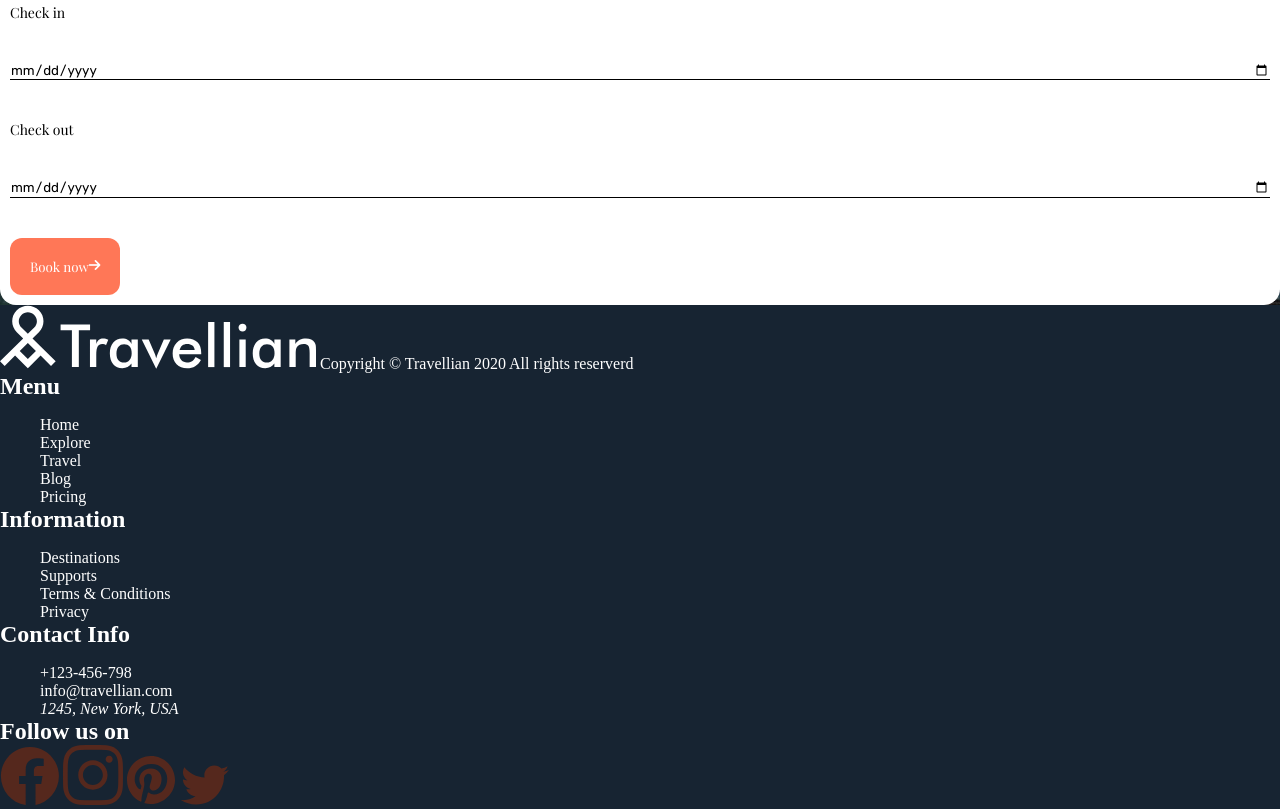
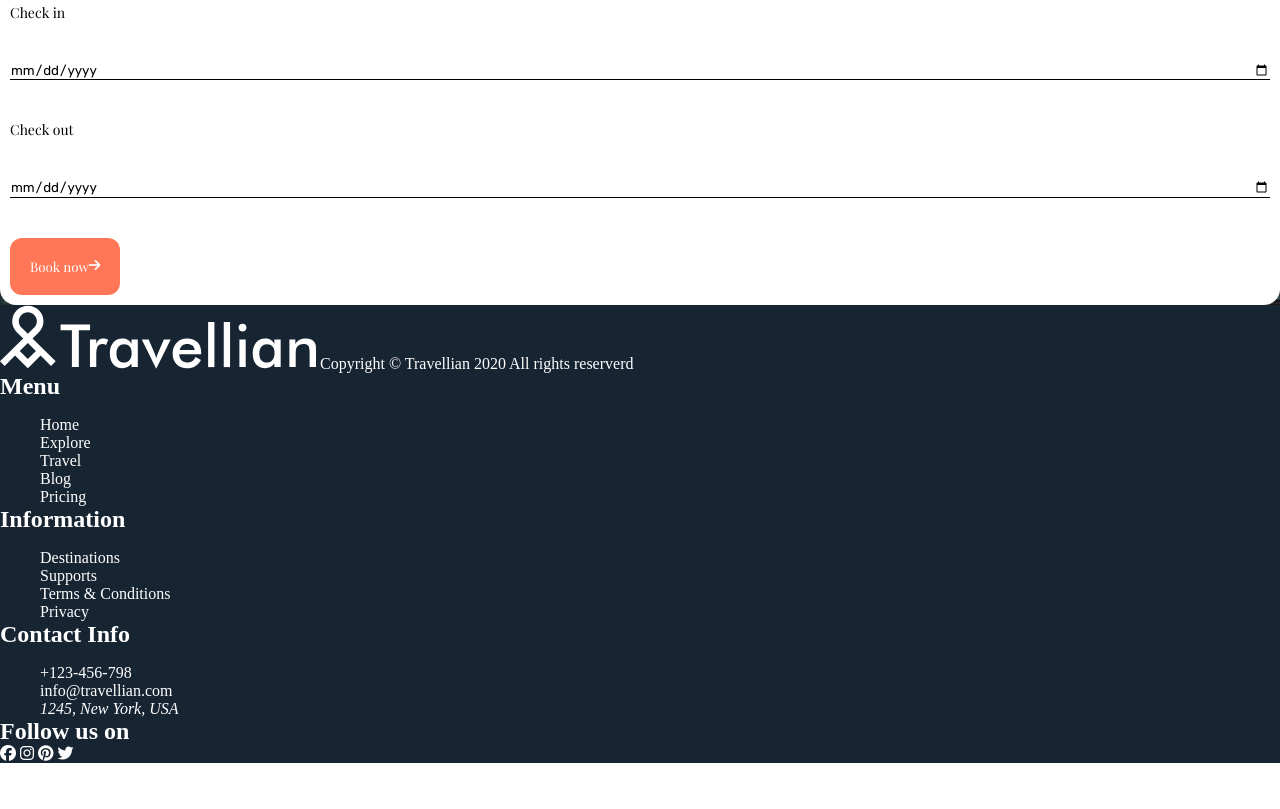
Before and after one commit to NaryLozano/202304-w1chwe-nary-lozano-tirmary-reyes, a website: page app/index.html in a window 1280 px wide. Shown: the part 586-1395 px from the top of the page. After the commit the page ends 1349 px from the top, so only its background shows below. Drawn offline with nearby package versions, Linux system fonts and the light colour scheme; files that its build step writes are made by us from their sources.

Commit message:
Add fontawesome icons

```diff
--- a/app/index.html
+++ b/app/index.html
@@ -40,8 +40,7 @@
         <div class="form form__struct form__container">
           <label class="form__struct form__struct__label" for="check-out">Check out</label>
           <input class="form__struct form__struct__input" type="date" id="check-out" required>
-          <button class="button button__submit">Book now <i class="fa-solid fa-arrow-right"
-              style="color: #ffffff;"></i></button>
+          <button class="button button__submit">Book now <i class="fa-solid fa-arrow-right"></i></button>
         </div>
       </form>
     </section>
@@ -49,7 +48,7 @@
       <div class="footer footer__logo">
         <img src="/logo/small-logo.svg" alt="small logo travellian">
         <img src="/logo/Travellian.svg" alt="travellian logo">
-        <span class="footer__logo footer__copyright" style="color: #ffffff;">Copyright © Travellian 2020 All rights
+        <span class="footer__logo footer__copyright">Copyright © Travellian 2020 All rights
           reserverd</span>
       </div>
       <div class="footer footer__menu">
@@ -90,10 +89,10 @@
       <div class="footer footer__social-networks">
         <nav class="footer__social-networks footer__nav-bar">
           <h2 class="footer__social-networks footer__title">Follow us on</h2>
-          <img src="/logo/logo-facebook.svg" alt="Facebook logotype">
-          <img src="/logo/logo-instagram.svg" alt="Instagram logotype">
-          <img src="/logo/logo-pinterest.svg" alt="Pinterest logotype">
-          <img src="/logo/logo-twitter.svg" alt="Twitter logotype">
+          <i class="fa-brands fa-facebook"></i>
+          <i class="fa-brands fa-instagram"></i>
+          <i class="fa-brands fa-pinterest"></i>
+          <i class="fa-brands fa-twitter"></i>
         </nav>
       </div>
     </footer>
```
